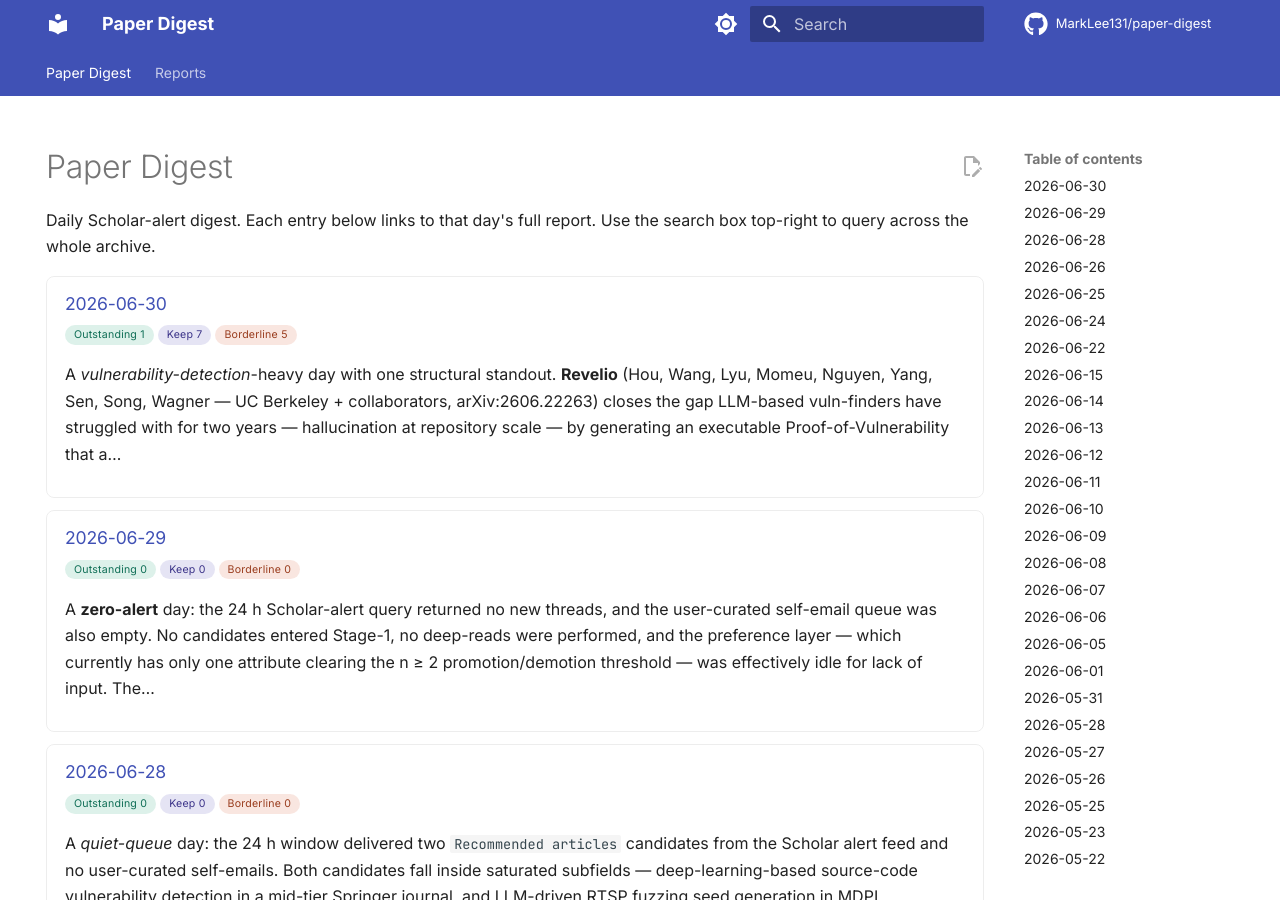
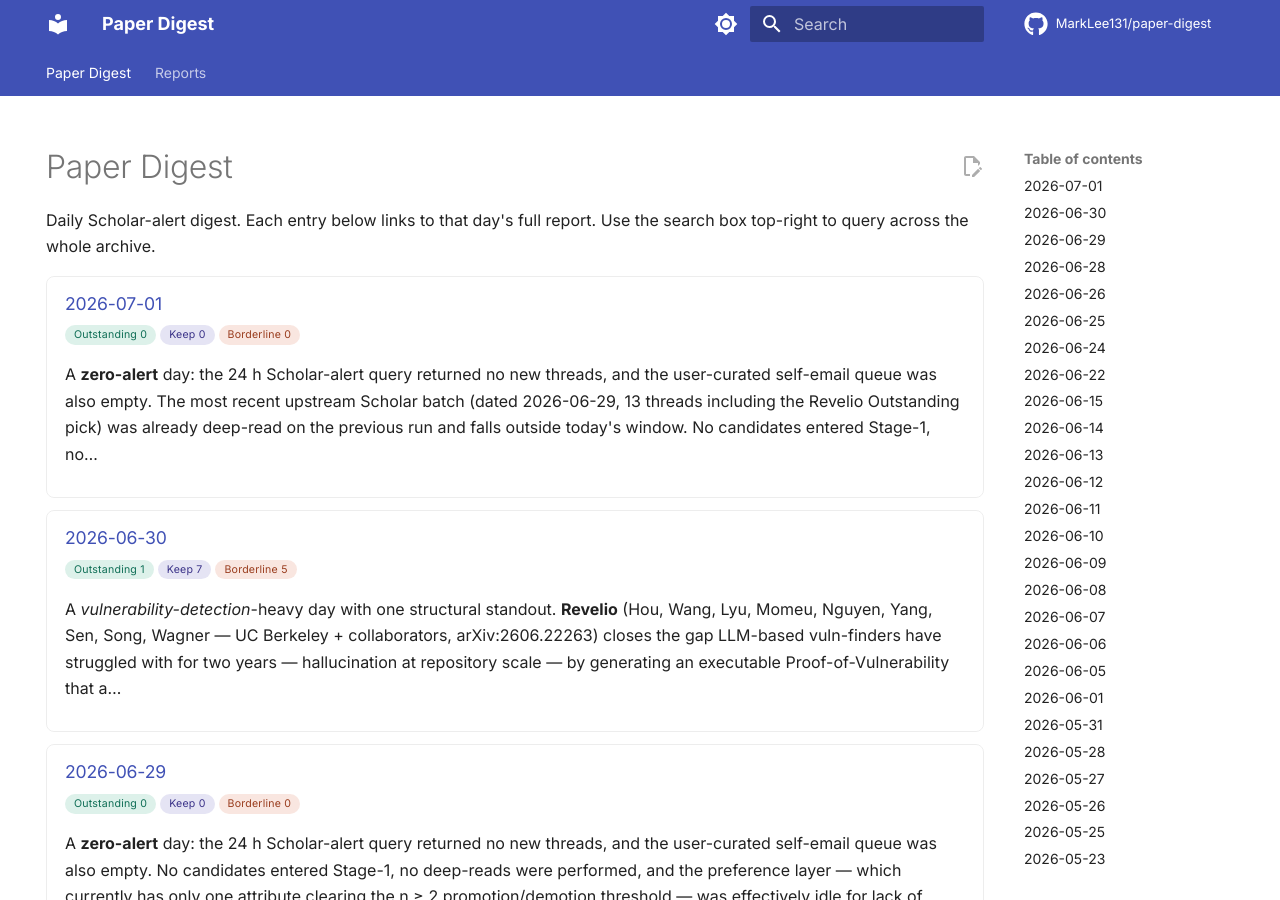
Before and after one commit to MarkLee131/paper-digest, an MkDocs documentation site: the page built from docs/index.md, in a window 1280 px wide and 900 px high. Built offline with MkDocs 1.6.1 and Material for MkDocs 9.7.7, drawn with Linux system fonts in a browser that asks for light colours; comment, search, counter and statistics services are not loaded.

Commit message:
digest: 2026-07-01 — 0 papers analysed (true-empty day)

```diff
--- a/docs/index.md
+++ b/docs/index.md
@@ -9,6 +9,13 @@ hide:
 Daily Scholar-alert digest. Each entry below links to that day's full report. Use the search box top-right to query across the whole archive.
 
 <!-- BEGIN AUTO-INDEX -->
+<div class="digest-card" markdown>
+### [2026-07-01](reports/2026-07-01/index.md)
+<div class="meta"><span class="chip outstanding">Outstanding 0</span><span class="chip keep">Keep 0</span><span class="chip borderline">Borderline 0</span></div>
+
+A **zero-alert** day: the 24 h Scholar-alert query returned no new threads, and the user-curated self-email queue was also empty. The most recent upstream Scholar batch (dated 2026-06-29, 13 threads including the Revelio Outstanding pick) was already deep-read on the previous run and falls outside today's window. No candidates entered Stage-1, no…
+</div>
+
 <div class="digest-card" markdown>
 ### [2026-06-30](reports/2026-06-30/index.md)
 <div class="meta"><span class="chip outstanding">Outstanding 1</span><span class="chip keep">Keep 7</span><span class="chip borderline">Borderline 5</span></div>
```
Also changed, not shown: docs/reports/2026-07-01/index.md (added, +44 -0 lines), docs/reports/.pages, 1 other file.
